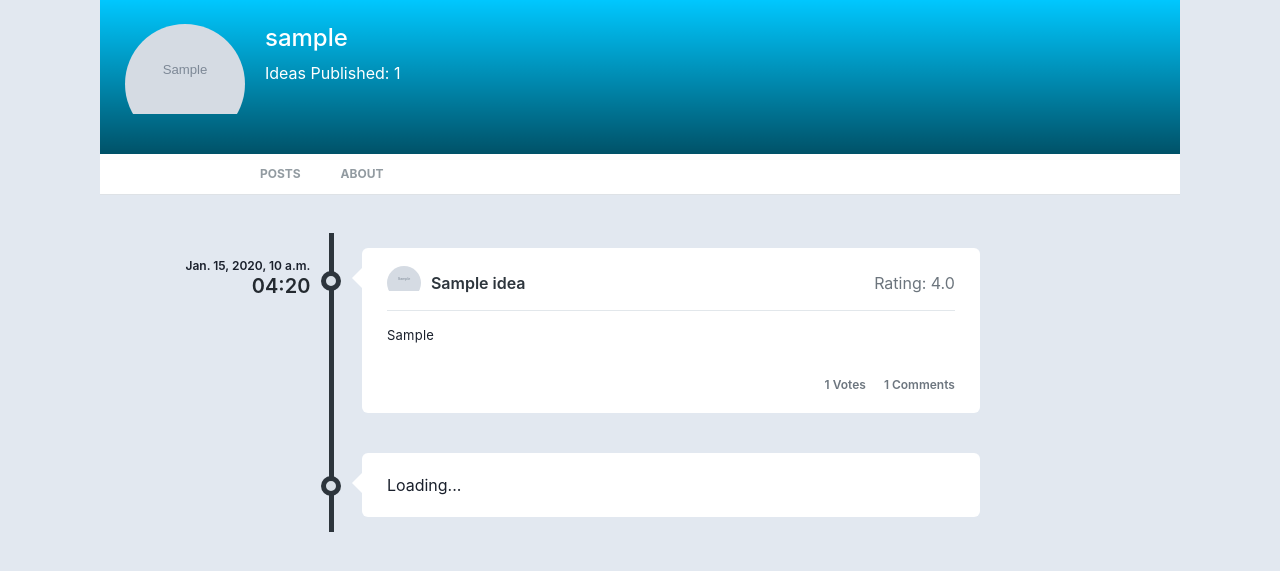
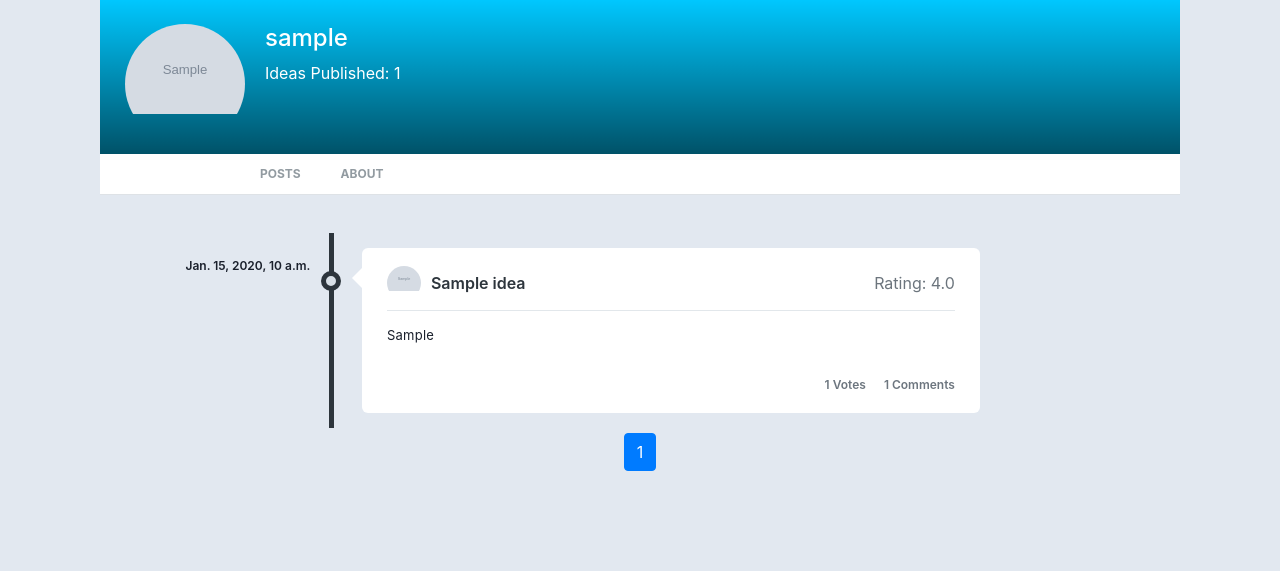
Before and after one commit to JackPflaum/RateMyIdea, a Django app: a page that uses RateMyIdea/templates/profile_page.html in a window 1280 px wide. Shown: the part 59-630 px from the top of the page. Run offline with Django 4.2, Linux system fonts and the light colour scheme; tables that the repository leaves empty hold one stand-in row (values such as "Sample post"); grey boxes marked "Sample" are stand-in pictures; some libraries are stand-ins or nearby versions.

Commit message:
Added pagination to Profile page for user posts.

```diff
--- a/RateMyIdea/ideas/views.py
+++ b/RateMyIdea/ideas/views.py
@@ -1,5 +1,5 @@
 from django.shortcuts import get_object_or_404, render, redirect
-from django.core.paginator import Paginator
+from django.core.paginator import Paginator, PageNotAnInteger, EmptyPage
 from .models import Idea, Comment, Rating
 from users.models import Author
 from django.db.models import Sum, Avg, Count
@@ -12,7 +12,7 @@ from django.utils.decorators import method_decorator
 from django.contrib import messages
 from django.contrib.auth import logout, update_session_auth_hash
 from django.contrib.auth.forms import PasswordChangeForm
-from django.http import HttpResponseForbidden, HttpResponseBadRequest, JsonResponse
+from django.http import HttpResponseForbidden
 from django.core.files.storage import default_storage
 
 
@@ -232,13 +232,23 @@ def author(request, slug):
     author = get_object_or_404(Author, slug=slug)
     ideas = Idea.objects.filter(author=author.user).annotate(average_rating=Avg('idea_rating__rating')).order_by('-date_posted')
 
-    ideas_list = list(ideas)
+    paginator = Paginator(ideas, 2)
+    page = request.GET.get('page')
+
+    try:
+        pages = paginator.get_page(page)
+    except PageNotAnInteger:
+        pages = paginator.get_page(1)
+    except EmptyPage:
+        pages = paginator.get_page(paginator.num_pages)
+
+    ideas_list = list(pages)
 
     # get number of user votes for each idea
-    number_of_votes = get_number_of_votes(ideas)
+    number_of_votes = get_number_of_votes(ideas_list)
 
     # get number of comments for each idea
-    number_of_comments = get_number_of_comments(ideas)
+    number_of_comments = get_number_of_comments(ideas_list)
 
     # combine data into one set for easier access in template
     combined_data_set = zip(ideas_list, number_of_votes, number_of_comments)
@@ -246,8 +256,10 @@ def author(request, slug):
     # number of ideas the user has published
     number_of_ideas_published = ideas.count()
 
-    context = {'author': author, 'ideas': combined_data_set, 'number_of_ideas_published': number_of_ideas_published}
+    context = {'author': author, 'ideas': combined_data_set,
+               'number_of_ideas_published': number_of_ideas_published, 'pages': pages}
     return render(request, 'profile_page.html', context)
+
 
 
 @login_required
--- a/RateMyIdea/templates/profile_page.html
+++ b/RateMyIdea/templates/profile_page.html
@@ -26,7 +26,6 @@
                             <!-- begin timeline-time -->
                             <div class="timeline-time">
                                <span class="date">{{ idea.date_posted }}</span>
-                               <span class="time">04:20</span>
                             </div>
                             <!-- end timeline-time -->
                             <!-- begin timeline-icon -->
@@ -76,20 +75,11 @@
                          </li>
                          {% endfor %}
                          {% endif %}
-                         <li>
-                            <!-- begin timeline-icon -->
-                            <div class="timeline-icon">
-                               <a href="javascript:;">&nbsp;</a>
-                            </div>
-                            <!-- end timeline-icon -->
-                            <!-- begin timeline-body -->
-                            <div class="timeline-body">
-                               Loading...
-                            </div>
-                            <!-- begin timeline-body -->
-                         </li>
                       </ul>
                       <!-- end timeline -->
+
+                      {% include 'pagination.html' %}
+
                    </div>
                    <!-- end #profile-post tab -->
                 </div>
@@ -101,4 +91,6 @@
     </div>
  </div>
 
+
+
 {% endblock %}
```
